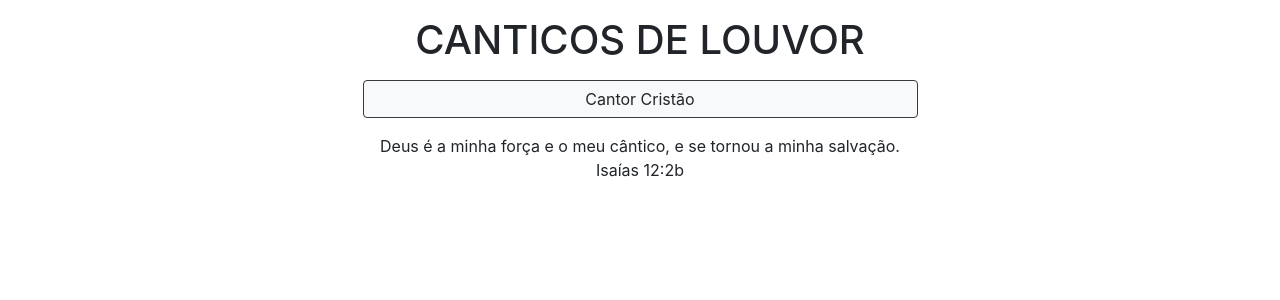
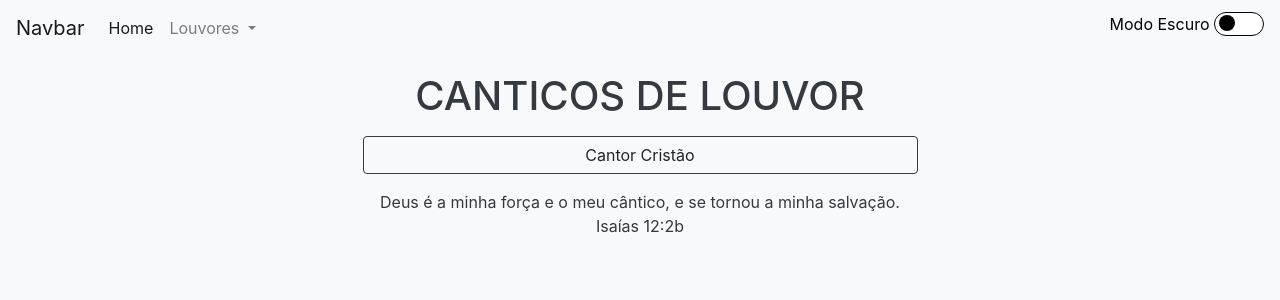
Before and after one commit to NevesSFelipe/livro_de_hinos, a PHP site: page /github/ in a window 1280 px wide. Shown: the top 300 px of the page. Run offline with PHP 8.4, Linux system fonts and the light colour scheme.

Commit message:
Adicionando DARK MODE

```diff
--- a/app/view/index/index.php
+++ b/app/view/index/index.php
@@ -1,15 +1,45 @@
-<!doctype html>
+<!DOCTYPE html>
 <html lang="pt-br">
     <head>
         <title>Hinos de Louvor</title>
-    <meta charset="utf-8">
-    <meta name="viewport" content="width=device-width, initial-scale=1, shrink-to-fit=no">
+        <meta charset="utf-8" />
+        <meta name="viewport" content="width=device-width, initial-scale=1, shrink-to-fit=no" />
         <link rel="stylesheet" href="https://stackpath.bootstrapcdn.com/bootstrap/4.3.1/css/bootstrap.min.css" />
+        <link rel="stylesheet" href="<?= URL_BASE ?>/assets/css/index.css">
     </head>
     <body>
 
+        <nav class="navbar navbar-expand-lg navbar-light bg-light">
+            <a class="navbar-brand" href="#">Navbar</a>
+            <button class="navbar-toggler" type="button" data-toggle="collapse" data-target="#navbarSupportedContent" aria-controls="navbarSupportedContent" aria-expanded="false" aria-label="Toggle navigation">
+                <span class="navbar-toggler-icon"></span>
+            </button>
+
+            <div class="collapse navbar-collapse" id="navbarSupportedContent">
+                <ul class="navbar-nav mr-auto">
+                    <li class="nav-item active">
+                        <a class="nav-link" href="#">Home <span class="sr-only">(current)</span></a>
+                    </li>
+                    <li class="nav-item dropdown">
+                        <a class="nav-link dropdown-toggle" href="#" id="navbarDropdown" role="button" data-toggle="dropdown" aria-haspopup="true" aria-expanded="false">
+                            Louvores
+                        </a>
+                        <div class="dropdown-menu" aria-labelledby="navbarDropdown">
+                            <a class="dropdown-item" href="#">Cantor Cristão</a>
+                        </div>
+                    </li>
+                </ul>
+                <div class="modo_escuro">
+                    <span id="texto_modo_escuro">Modo Escuro</span>
+                    <label class="switch">
+                        <input onclick="mudar_modo_tela()" id="input_dark_mode" type="checkbox">
+                        <span class="slider"></span>
+                    </label>
+                </div>
+            </div>
+        </nav>
+
         <div class="container mt-3 text-center">
-
             <h1>CANTICOS DE LOUVOR</h1>
 
             <div class="mt-3 mb-3">
@@ -17,16 +47,15 @@
             </div>
 
             <p>
-            Deus é a minha força e o meu cântico, e se tornou a minha salvação. <br>
+                Deus é a minha força e o meu cântico, e se tornou a minha salvação. <br />
                 Isaías 12:2b
             </p>
-
         </div>
-
 
         <script src="https://code.jquery.com/jquery-3.3.1.slim.min.js"></script>
         <script src="https://cdnjs.cloudflare.com/ajax/libs/popper.js/1.14.7/umd/popper.min.js"></script>
         <script src="https://stackpath.bootstrapcdn.com/bootstrap/4.3.1/js/bootstrap.min.js"></script>
+        <script src="<?= URL_BASE ?>/assets/js/main.js"></script>
         <script src="<?= URL_BASE ?>/assets/js/index.js"></script>
     </body>
 </html>
--- /dev/null
+++ b/assets/css/index.css
@@ -0,0 +1,62 @@
+.switch {
+    position: relative;
+    display: inline-block;
+    width: 50px;
+    height: 24px;
+}
+
+.switch input {
+    opacity: 0;
+    width: 0;
+    height: 0;
+}
+
+.slider {
+    border-radius: 30px;
+    position: absolute;
+    cursor: pointer;
+    top: 0;
+    left: 0;
+    right: 0;
+    bottom: 0;
+    background-color: #ccc;
+    -webkit-transition: 0.4s;
+    transition: 0.4s;
+}
+
+.slider:before {
+    position: absolute;
+    content: "";
+    height: 16px;
+    width: 16px;
+    left: 4px;
+    bottom: 4px;
+    background-color: white;
+    -webkit-transition: 0.4s;
+    transition: 0.4s;
+}
+
+input:checked + .slider {
+    background-color: #000000;
+}
+
+input:focus + .slider {
+    box-shadow: 0 0 1px #2196f3;
+}
+
+input:checked + .slider:before {
+    -webkit-transform: translateX(26px);
+    -ms-transform: translateX(26px);
+    transform: translateX(26px);
+    background-color: #ffffff;
+}
+
+.slider {
+    background-color: #ffffff;
+    border: 1px solid #000000;
+}
+
+.slider:before {
+    background-color: #000000;
+    border-radius: 30px;
+}
--- a/assets/js/listar_hinos.js
+++ b/assets/js/listar_hinos.js
@@ -53,10 +53,10 @@ async function listar_hinos() {
                 html +=
 
                     `<div class="card mb-3">
-                        <div class="card-header bg-dark" id="heading_${data.msgs.hinos[key]["id_hino"]}" data-toggle="collapse" data-target="#collapse_${data.msgs.hinos[key]["id_hino"]}" aria-expanded="true" aria-controls="collapse_${data.msgs.hinos[key]["id_hino"]}">
+                        <div class="card-header" id="heading_${data.msgs.hinos[key]["id_hino"]}" data-toggle="collapse" data-target="#collapse_${data.msgs.hinos[key]["id_hino"]}" aria-expanded="true" aria-controls="collapse_${data.msgs.hinos[key]["id_hino"]}">
                             <h2 class="mb-0">
                                 <button class="btn" type="button">
-                                    <h5 class="h5_titulo_hino text-info">${data.msgs.hinos[key]["titulo_hino"]}</h5>
+                                    <h5 class="h5_titulo_hino">${data.msgs.hinos[key]["titulo_hino"]}</h5>
                                 </button>
                             </h2>
                         </div>
--- /dev/null
+++ b/assets/js/main.js
@@ -0,0 +1,118 @@
+const cor_modo_tela_default = "C";
+let texto_modo_escuro = document.getElementById("texto_modo_escuro");
+const input_dark_mode = document.getElementById("input_dark_mode");
+
+document.addEventListener("DOMContentLoaded", function(e) {
+    carregar_modo_tela();
+});
+
+function carregar_modo_tela() {
+
+    let body = document.querySelector("body");
+    let titulo_hino = document.getElementById("titulo_hino");
+    let card_header = document.getElementsByClassName("card-header");
+    let h5_titulo_hino = document.getElementsByClassName("h5_titulo_hino");
+    let card_body = document.getElementsByClassName("card-body");
+
+    let modo_tela_definido = localStorage.getItem("modo_tela");
+
+    if(modo_tela_definido == null) {
+        localStorage.setItem("modo_tela", cor_modo_tela_default);
+        carregar_modo_tela();
+        return;
+    }
+
+    setTimeout(() => {
+
+        switch(modo_tela_definido) {
+
+            case 'C':
+
+                input_dark_mode.checked = false;
+
+                // Remover Classe
+                body.classList.remove("bg-dark");
+                body.classList.remove("text-light");
+
+                if(titulo_hino != null) {
+                    titulo_hino.classList.remove("text-light");
+                }
+
+                Array.from(card_body).forEach(function(elemento) {
+                    elemento.classList.remove("bg-dark");
+                });
+
+                // Adicionar Classe
+                body.classList.add("bg-light");
+                body.classList.add("text-dark");
+
+                if(titulo_hino != null) {
+                    titulo_hino.classList.add("text-dark");
+                }
+
+                Array.from(card_body).forEach(function(elemento) {
+                    elemento.classList.add("bg-light");
+                });
+
+            break;
+
+            case 'E':
+
+            input_dark_mode.checked = true;
+
+            // Remover Classe
+            body.classList.remove("bg-light");
+            body.classList.remove("text-dark");
+
+            if(titulo_hino != null) {
+                titulo_hino.classList.remove("text-dark");
+            }
+
+            Array.from(card_header).forEach(function(elemento) {
+                elemento.classList.remove("bg-light");
+            });
+            Array.from(h5_titulo_hino).forEach(function(elemento) {
+                elemento.classList.remove("text-dark");
+            });
+            Array.from(card_body).forEach(function(elemento) {
+                elemento.classList.remove("bg-light");
+            });
+
+
+            // Adicionar Classe
+            body.classList.add("bg-dark");
+            body.classList.add("text-light");
+
+            if(titulo_hino != null) {
+                titulo_hino.classList.add("text-light");
+            }
+            Array.from(card_header).forEach(function(elemento) {
+                elemento.classList.add("bg-secondary");
+            });
+            Array.from(h5_titulo_hino).forEach(function(elemento) {
+                elemento.classList.add("text-light");
+            });
+            Array.from(card_body).forEach(function(elemento) {
+                elemento.classList.add("bg-dark");
+            });
+
+
+            break;
+
+        }
+
+    }, 500);
+
+    // texto_modo_escuro.classList.add("text-light");
+    texto_modo_escuro.style.color = "#000000";
+
+
+}
+
+function mudar_modo_tela() {
+
+    let modo_tela = input_dark_mode.checked ? "E" : "C";
+    localStorage.setItem("modo_tela", modo_tela);
+    carregar_modo_tela();
+
+}
```
Also changed, not shown: app/view/index/listar_hinos.php (+35 -4 lines). Lines whose indentation alone changed are shown as unchanged.
